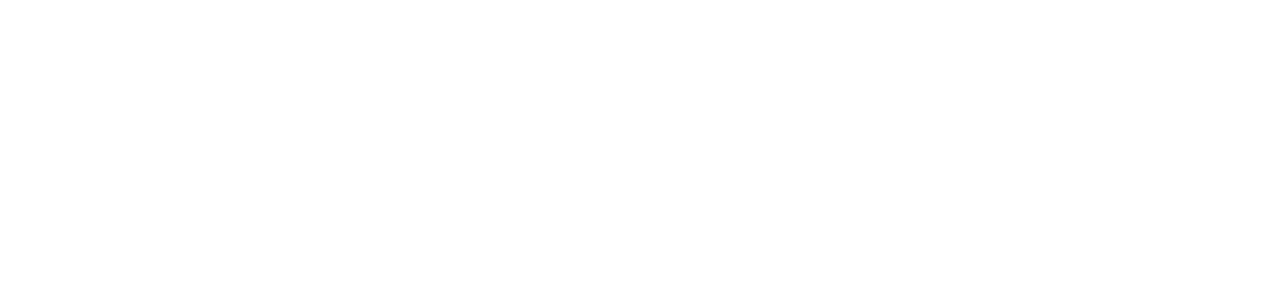
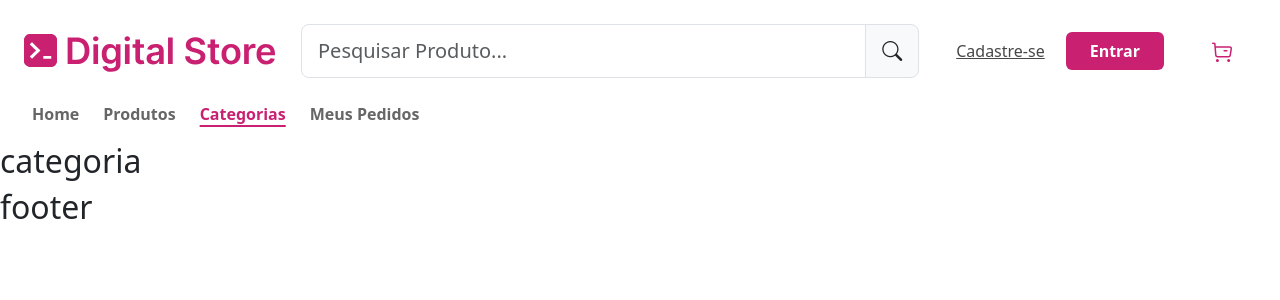
Before and after one commit to leoldss/Projeto-Digital-Store, a React (Vite) app: page /categoria in a window 1280 px wide. Before the commit this address had no page. Shown: the top 300 px of the page. Built offline with nearby package versions, Linux system fonts and the light colour scheme.

Commit message:
finalização do componente de navegação principal

```diff
--- a/src/App.css
+++ b/src/App.css
@@ -32,3 +32,16 @@
   color: var(--dark-gray-2);
   text-decoration: underline;
 }
+
+/* icones navegação */
+.nav-link {
+  color: var(--dark-gray-3);
+  font-weight: bold;
+}
+
+.nav-link.active {
+  color: var(--primary);
+  text-decoration: underline;
+  text-underline-offset: 5px;
+  text-decoration-thickness: 2px;
+}
--- a/src/components/Header.jsx
+++ b/src/components/Header.jsx
@@ -1,6 +1,9 @@
+//imagem logo do topo da pagina
 import Logo from './Logo'
-//exportar imagem de carrinho
+//imagem de carrinho
 import MiniCart from '../assets/mini-cart.svg'
+//navegação principal
+import Nav from './Nav';
 
 const Header = () => {
     return (
@@ -26,6 +29,10 @@
 
             </div>
 
+            <div>
+                <Nav />
+            </div>
+
         </header>
     );
 }
--- /dev/null
+++ b/src/components/Nav.jsx
@@ -0,0 +1,15 @@
+import {NavLink} from 'react-router-dom';
+
+const Nav = () => {
+    return (
+
+            <ul className='d-inline-flex gap-4 justify-content-start mx-0' style={{listStyle:'none'}}>
+                <li><NavLink to={"/"} className='nav-link'>Home</NavLink></li>
+                <li><NavLink to={"/produto-lista"} className='nav-link'>Produtos</NavLink></li>
+                <li><NavLink to={"/categoria"} className='nav-link'>Categorias</NavLink></li>
+                <li><NavLink to={"/produto-pagina"} className='nav-link'>Meus Pedidos</NavLink></li>
+            </ul>
+     );
+}
+
+export default Nav;
--- /dev/null
+++ b/src/pages/Category.jsx
@@ -0,0 +1,7 @@
+const Category = () => {
+    return (
+        <h2>categoria</h2>
+     );
+}
+
+export default Category;
--- a/src/routes/Paths.jsx
+++ b/src/routes/Paths.jsx
@@ -3,6 +3,7 @@
 import HomePage from '../pages/HomePage';
 import ProductListingPage from '../pages/ProductListingPage';
 import ProductViewPage from '../pages/ProductViewPage';
+import Category from '../pages/Category';
 
 const Paths = () => {
     return (
@@ -13,6 +14,7 @@
                         <Route index element={<HomePage />} />
                         <Route path='/produto-lista' element={<ProductListingPage />} />
                         <Route path='/produto-pagina' element={<ProductViewPage />} />
+                        <Route path='/categoria' element={<Category />} />
                     </Route>
                 </Routes>
             </BrowserRouter>
```
